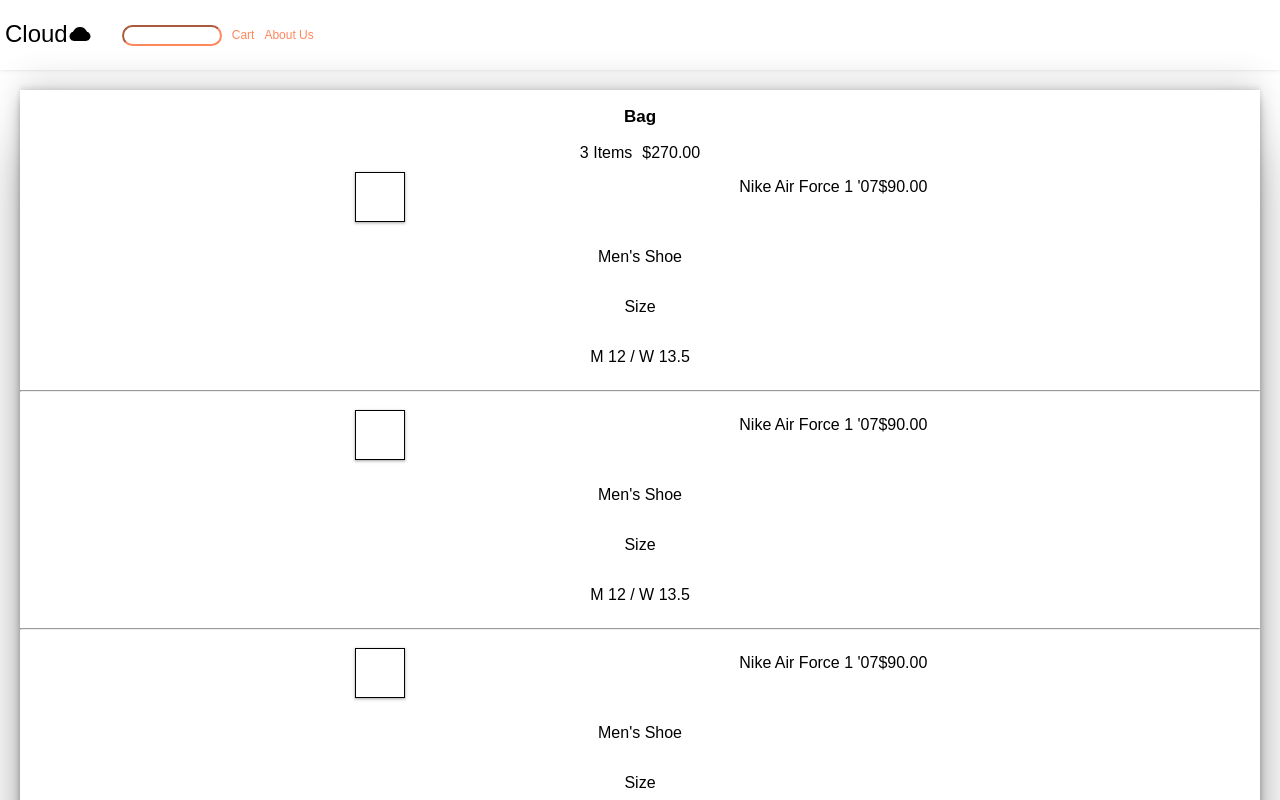
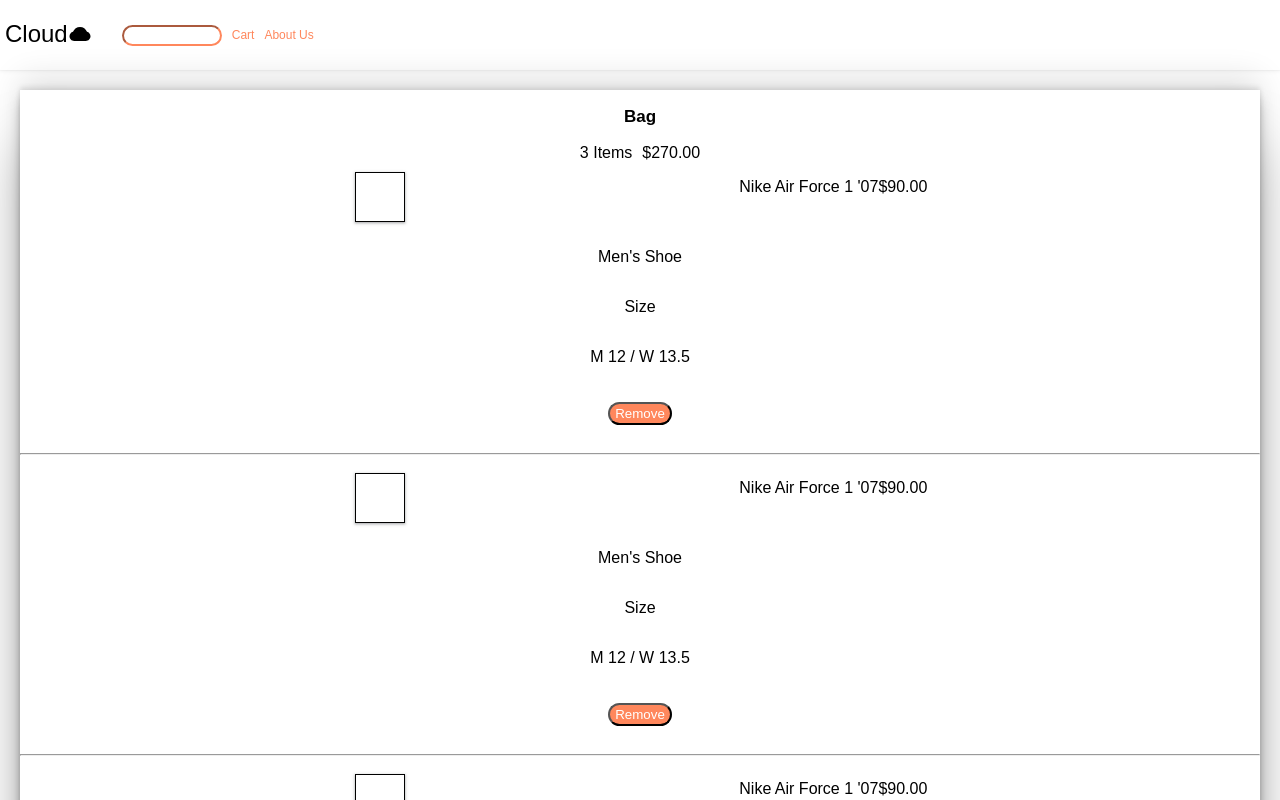
Before and after one commit to JordyPena/cloud, a React (Create React App) app: page /cart in a window 1280 px wide. Built offline with nearby package versions, Linux system fonts and the light colour scheme.

Commit message:
cart.js added remove button with styles

```diff
--- a/src/Cart/Cart.css
+++ b/src/Cart/Cart.css
@@ -89,6 +89,16 @@
   color: white;
 }
 
+.remove-button {
+  display: flex;
+  align-items: center;
+  padding: 2px 5px 2px 5px;
+  margin: 20px 0 20px 0;
+  background-color: rgba(255, 135, 92);
+  border-radius: 20px;
+  color: white;
+}
+
 #root {
   background-color: white;
 }
--- a/src/Cart/Cart.js
+++ b/src/Cart/Cart.js
@@ -22,6 +22,7 @@
           <p>Men's Shoe</p>
           <p>Size</p>
           <p>M 12 / W 13.5</p>
+          <button className='remove-button'>Remove</button>
         </div>
         <hr />
         <div className="cart-items">
@@ -35,6 +36,7 @@
           <p>Men's Shoe</p>
           <p>Size</p>
           <p>M 12 / W 13.5</p>
+          <button className='remove-button'>Remove</button>
         </div>
         <hr />
         <div className="cart-items">
@@ -48,6 +50,7 @@
           <p>Men's Shoe</p>
           <p>Size</p>
           <p>M 12 / W 13.5</p>
+          <button className='remove-button'>Remove</button>
         </div>
         <hr />
         <section className="cart-total">
```
